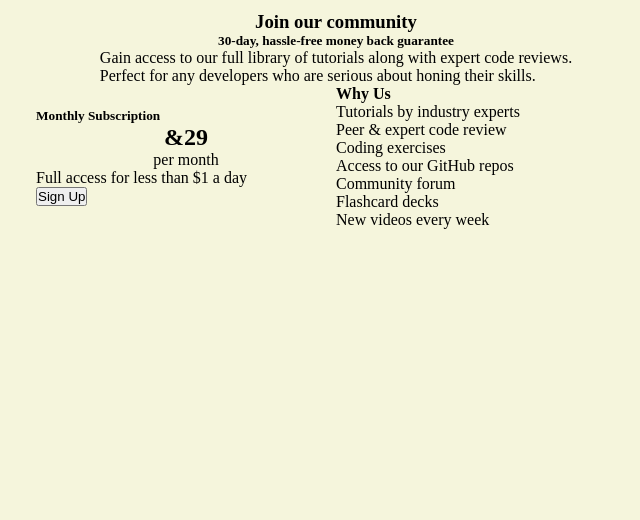
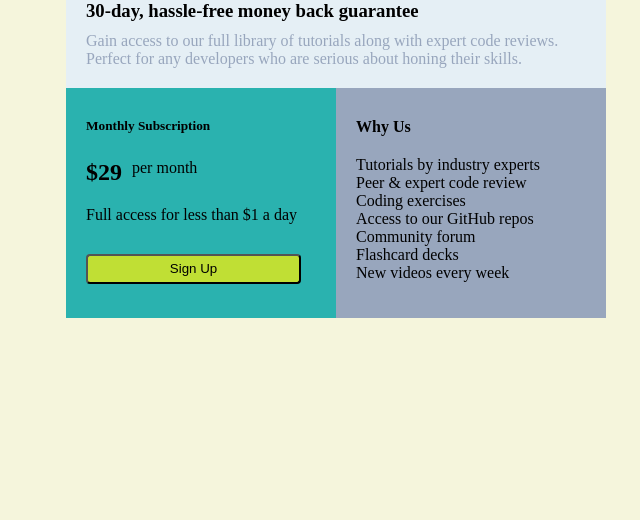
Before and after one commit to benidama/grid-component, a plain HTML site: page index.html in a window 1280 px wide. Shown: the part 280-800 px from the top of the page, without its empty margins (304-944 px from the left). Drawn offline with Linux system fonts and the light colour scheme.

Commit message:
Final project

```diff
--- a/index.html
+++ b/index.html
@@ -2,6 +2,7 @@
 <html lang="en">
 <head>
     <meta charset="UTF-8">
+    <link rel="shortcut icon" href="./image/favicon-32x32.png" type="image/x-icon">
     <meta name="viewport" content="width=device-width, initial-scale=1.0">
     <title>Single Price Grid Component</title>
     <link rel="stylesheet" href="style.css">
@@ -10,9 +11,9 @@
    <div id="container"class="common-style">
     <div id="content" class="common-style">
         <div id="first" class="common-style">
-            <h3>Join our community</h3>
-            <h5>30-day, hassle-free money back guarantee</h5>
-            <p>
+            <h1>Join our community</h1>
+            <h3>30-day, hassle-free money back guarantee</h3>
+            <p class="green">
                 Gain access to our full library of tutorials along with expert code reviews. <br>
                 Perfect for any developers who are serious about honing their skills.
             </p>
@@ -21,7 +22,7 @@
             <div class="box uni">
                 <h5>Monthly Subscription</h5>
                 <div class="diff-div common-style">
-                    <h2>&29</h2>
+                    <h2>$29</h2>
                     <p class="paragra">per month</p>
                 </div>
               <p class="para">
--- a/style.css
+++ b/style.css
@@ -15,8 +15,26 @@
     height: 100vh;
 }
 
+.green {
+    color: hsl(218, 22%, 67%);
+    padding-bottom: 20px;
+}
+
 #first {
-    background-color: beige;
+    background-color: hsl(204, 43%, 93%);
+    justify-content: flex-start;
+    align-items: flex-start;
+    padding-left: 20px;
+    width: 520px;
+}
+
+h1 {
+    padding-top: 25px;
+    padding-bottom: 15px;
+}
+
+h3 {
+    padding-bottom: 10px;
 }
 
 #second {
@@ -24,5 +42,41 @@
 }
 
 .box {
-    width: 300px;
+    width: 250px;
+    height: 200px;
+    padding-top : 30px ;
+    padding-left: 20px;
 }
+
+.button {
+    background-color: hsl(71, 73%, 54%);
+    width: 215px;
+    height: 30px;
+    border-radius: 4px;
+}
+
+.uni {
+    background-color: hsl(179, 62%, 43%);
+}
+
+.diff-div {
+    display: flex;
+    flex-direction: row;
+    gap: 10px;
+    justify-content: flex-start;
+    align-items: flex-start;
+}
+
+.unlike {
+    background-color: hsl(218, 22%, 67%);
+
+}
+
+h5 {
+    margin-bottom: 25px;
+}
+
+.para {
+    margin-top: 20px;
+    margin-bottom: 30px;
+}
```
Also changed, not shown: image/favicon-32x32.png (added).
